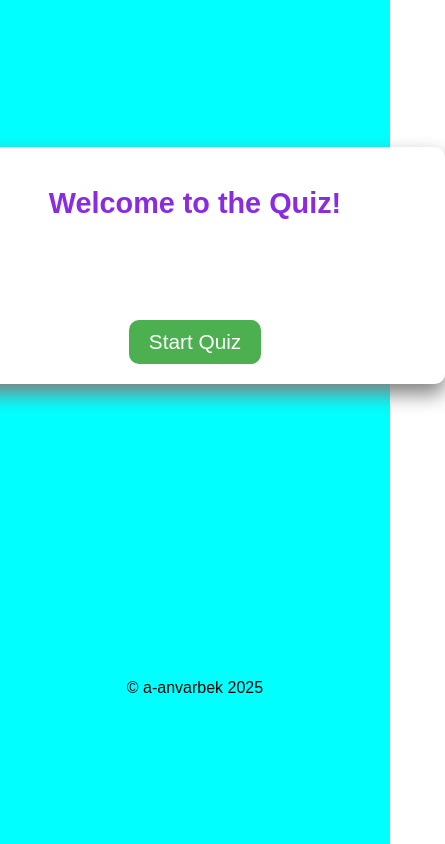
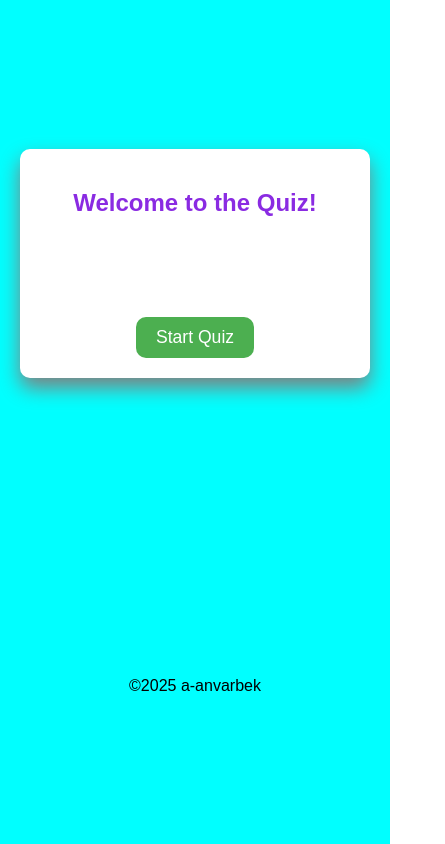
Before and after one commit to a-anvarbek/Quiz, a plain HTML site: page index.html in a window 390 px wide. Shown: the whole page, 445 px wide, since content can reach past the window. Drawn offline with Linux system fonts and the light colour scheme.

Commit message:
Add responsive version

```diff
--- a/index.html
+++ b/index.html
@@ -11,27 +11,21 @@
         <div class="container">
             <div class="welcome" id="welcome">
                 <h1>Welcome to the Quiz!</h1>
-                <!-- <h1>1. Question</h1> -->
             </div>
             <div class="question" id="question">
                 <h1></h1>
-                <!-- <h1>Were is london location?</h1> -->
             </div>
             <div class="option" id="option">
-                <!-- <button>a) Berlin</button>
-                <button>b) Uzbekistan</button>
-                <button>c) Australia</button> -->
             </div>
             <div class="result" id="result">
                 <h1></h1>
-                <!-- <h1>Yuo can find answer the question</h1> -->
             </div>
             <div class="start-quiz" id="start-quiz">
                 <button>Start Quiz</button>
             </div>
         </div>
         <div class="footer">
-            <p>&copy; a-anvarbek 2025</p>
+            <p>&copy;2025 a-anvarbek</p>
         </div>
     </section>
     <script src="script.js"></script>
--- a/style.css
+++ b/style.css
@@ -80,3 +80,27 @@ section{
     text-align: center;
     color: blueviolet;
 }
+
+@media (max-width: 1000px){
+    .container{
+        width: 350px;
+        margin: auto;
+    }
+
+    .container .welcome h1{
+        width: 100%;
+        font-size: 1.5em;
+    }
+
+    .container .start-quiz button{
+        font-size: 1.1em;
+    }
+
+    .container .question{
+        font-size: 0.8em;
+    }
+
+    .container .option button{
+        font-size: 1.1em;
+    }
+}
```
